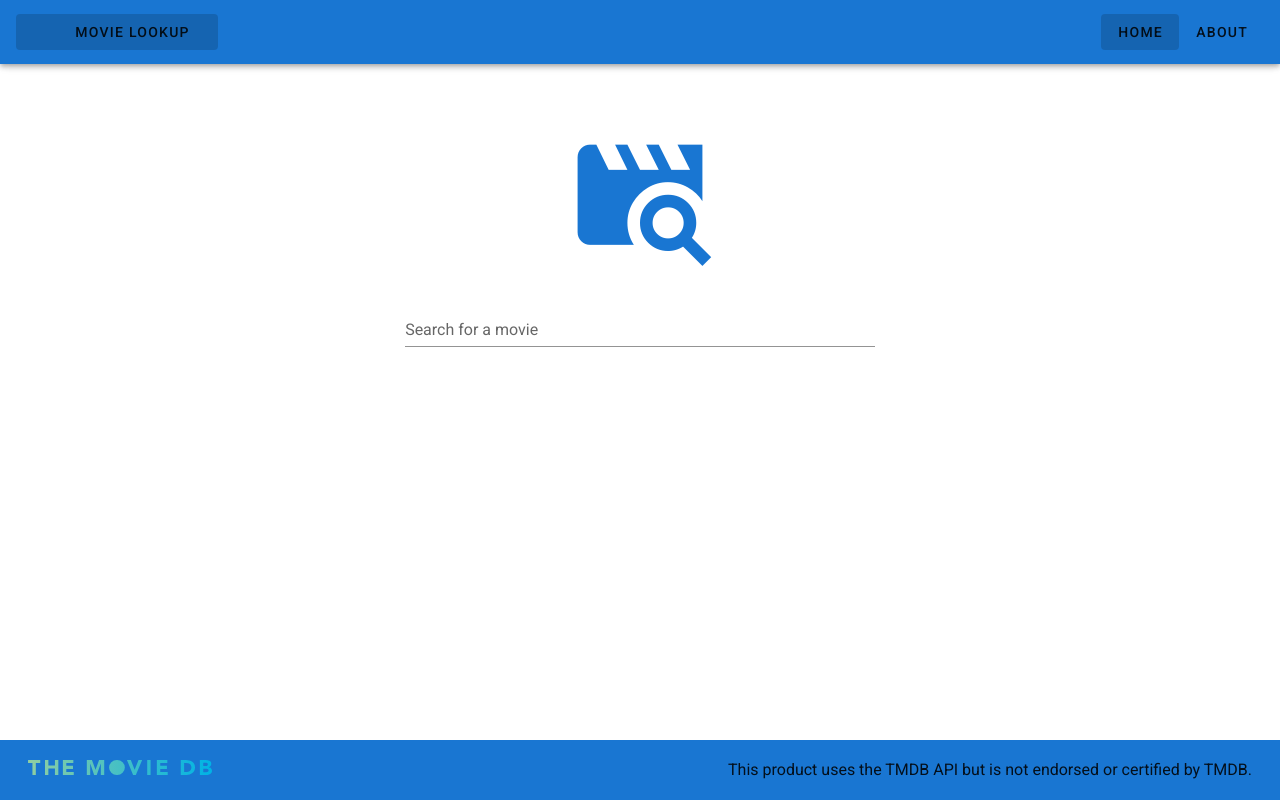
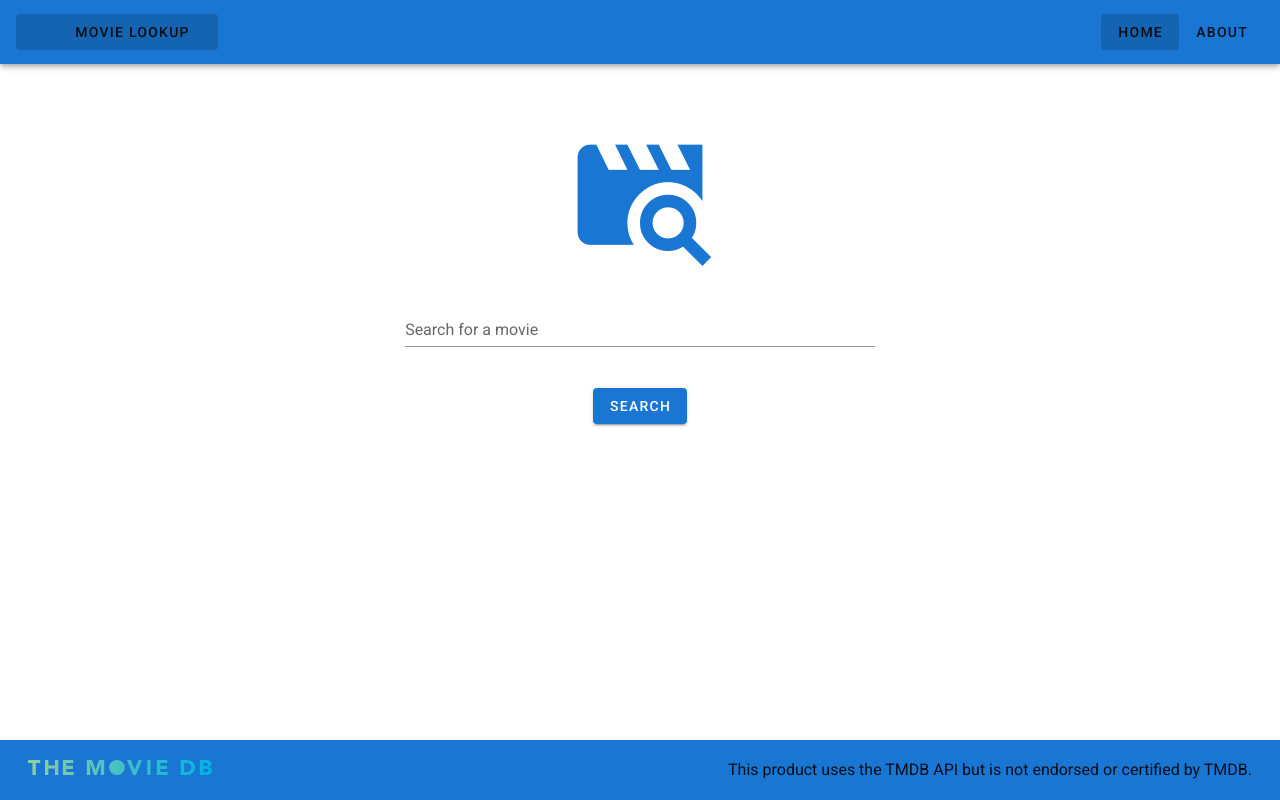
Before and after one commit to TOVTC/vuetify2-movie-lookup, a Vue app: page / in a window 1280 px wide. Built offline with nearby package versions, Linux system fonts and the light colour scheme.

Commit message:
added basic validation and page routing on form submit

```diff
--- a/src/views/HomeView.vue
+++ b/src/views/HomeView.vue
@@ -2,9 +2,10 @@
   <v-container>
     <v-row justify="center" class="my-5">
       <v-col cols="5">
-        <v-form class="text-center">
+        <v-form ref="searchForm" v-model="isFormValid" class="text-center" @submit.prevent="search">
           <v-icon color="primary" size="150" class="my-3">mdi-movie-search</v-icon>
-          <v-text-field label="Search for a movie" class="my-5" />
+          <v-text-field v-model="searchTerm" :rules="rules" label="Search for a movie" class="my-5"/>
+          <v-btn type="submit" color="primary">Search</v-btn>
         </v-form>
       </v-col>
     </v-row>
@@ -12,13 +13,26 @@
 </template>
 
 <script>
-// @ is an alias to /src
-
+import router from '../router'
 
 export default {
   name: 'HomeView',
-  components: {
-
+  data: () => ({
+    isFormValid: false,
+    rules: [
+        input => !!input || 'You must enter a valid search term',
+        input => input.trim().length === 0 ? 'You must enter a valid search term' : true
+      ],
+    searchTerm: '',
+  }),
+  methods: {
+    search() {
+      this.$refs.searchForm.validate();
+      if (this.isFormValid) {
+        router.push({ name: 'about' })
+        // router.push({ name: 'results', params: { movieName: movieName.value } })
+      }
+    }
   }
 }
 </script>
```
